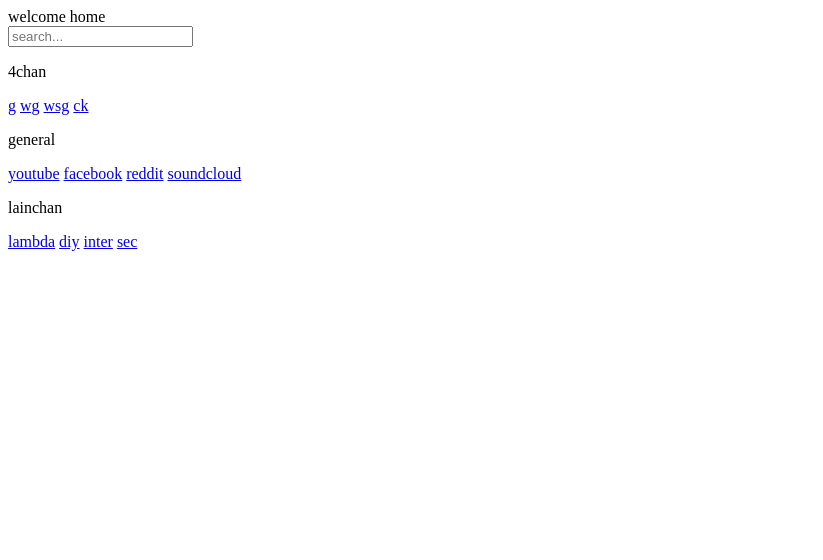
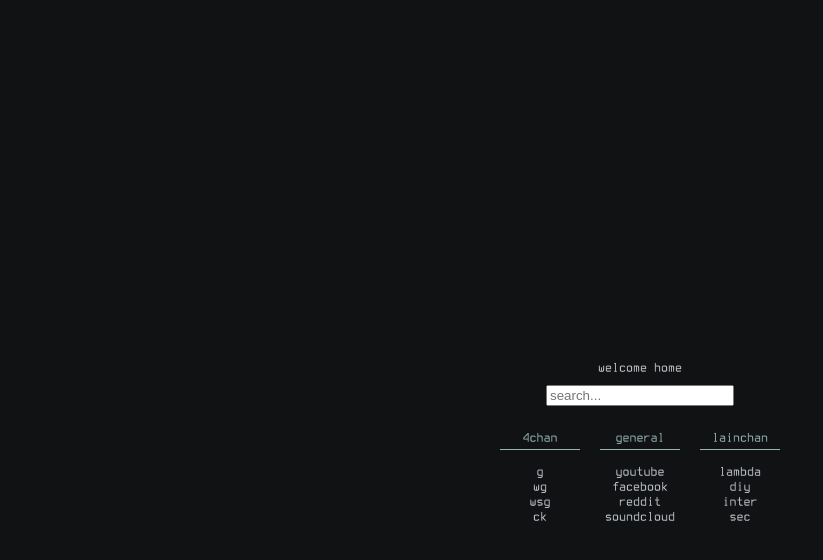
Before and after one commit to nojusr/Homepage, a plain HTML site: page index.html in a window 1280 px wide. Shown: the whole page, without its empty margins (0-823 px from the left). Drawn offline with Linux system fonts and the light colour scheme.

Commit message:
fixed site

```diff
--- a/home.css
+++ b/home.css
@@ -2,7 +2,7 @@
 
 @font-face {
 font-family: "terminus";
-src: url("ter-u14n.otb);
+src: url("TerminusTTF-4.46.0.ttf");
 }
 
 
```
Also changed, not shown: TerminusTTF-4.46.0.ttf (added).
